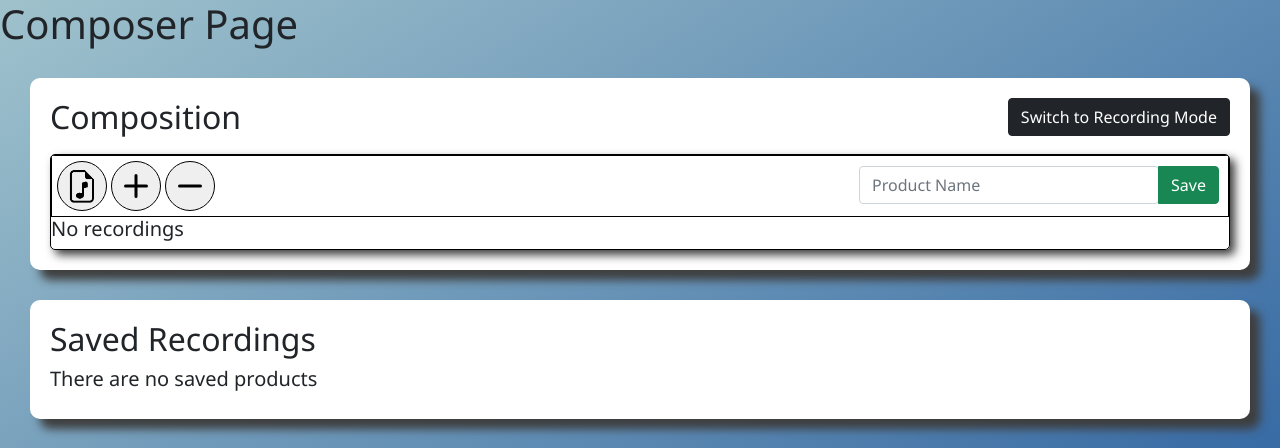
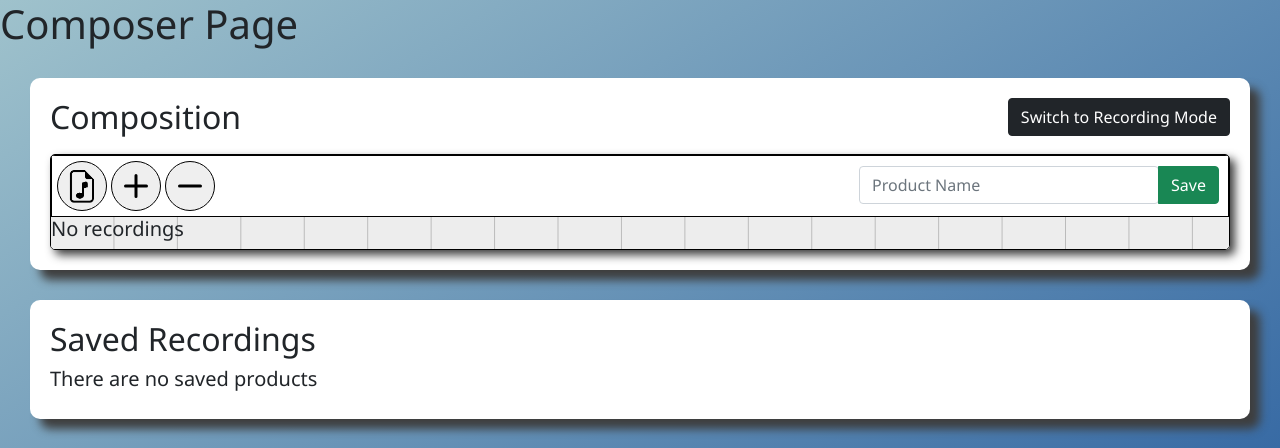
Before and after one commit to atEchoOff/remote-record, a PHP site: template templates/composition.php in a window 1280 px wide. Shown: the top 448 px of the page. Run offline with PHP 8.4, Linux system fonts and the light colour scheme; the template is opened without the code that fills it, so the values that code supplies are empty; some libraries are stand-ins or nearby versions.

Commit message:
Adding vertical lines in edit screen

```diff
--- a/styles/main.css
+++ b/styles/main.css
@@ -94,6 +94,9 @@ th:first-child {
 
 .recording-section {
     overflow: auto;
+    background: linear-gradient(90deg, rgb(237, 237, 237) calc(100% - 1px), rgb(187, 187, 187) 0);
+    background-size: calc((1024px - 5*5px)/16 + 1px) 100%;
+    background-position: 0px;
 }
 
 /* CSS for circular buttons, as used in recording boxes for play/record */
--- a/templates/composition.php
+++ b/templates/composition.php
@@ -287,6 +287,16 @@
       canvasElements[i].ariaLabel = "Waveform graphic";
     }
   </script>
+
+  <!-- Function to scroll gridlines on recording editor -->
+  <script>
+    $(".recording-section").on("scroll", function() {
+      // Get recording section
+      let rec = $('.recording-section');
+
+      rec.css("background-position", -rec.get(0).scrollLeft);
+    });
+  </script>
 </body>
 
 </html>
```
